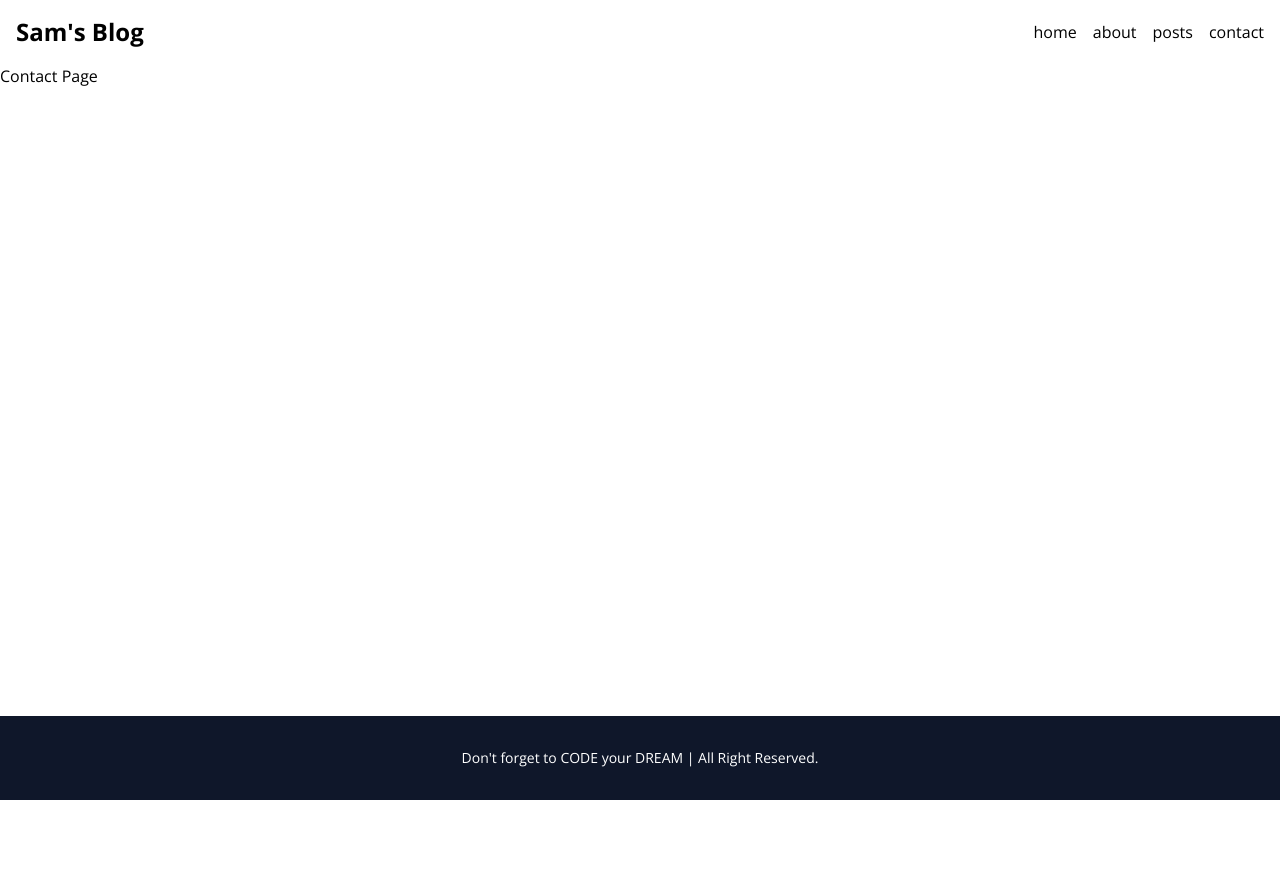
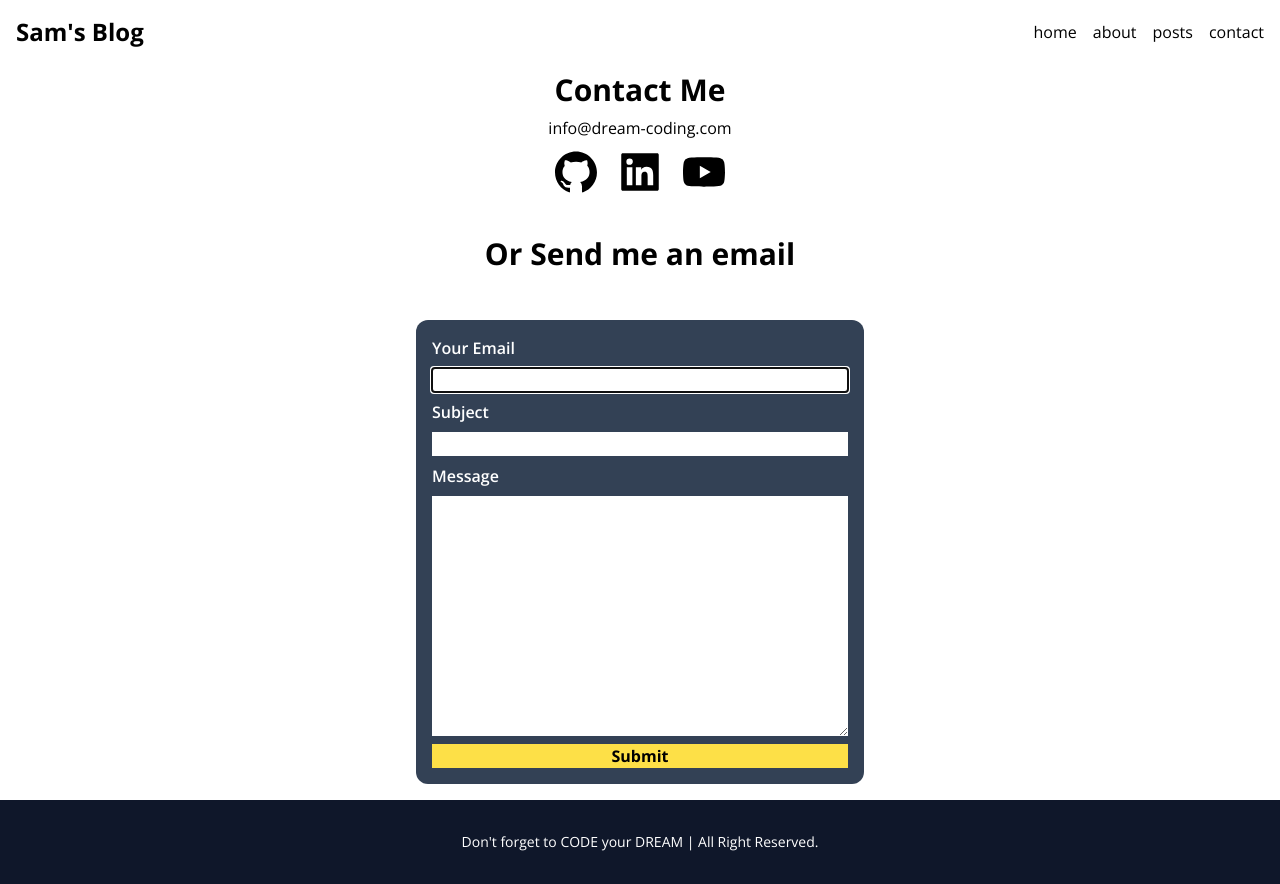
Before and after one commit to sangminlee98/Next.js-V13-study, a Next.js app in the folder blog/: page /contact in a window 1280 px wide. Before the commit the page ends 800 px from the top, so only its background shows below. Built offline with nearby package versions, Linux system fonts and the light colour scheme.

Commit message:
feat : Contact 페이지 구현

```diff
--- a/blog/src/app/contact/page.tsx
+++ b/blog/src/app/contact/page.tsx
@@ -1,5 +1,39 @@
+import ContactForm from "@/components/ContactForm";
 import React from "react";
+import { AiFillGithub, AiFillLinkedin, AiFillYoutube } from "react-icons/ai";
+
+const LINKS = [
+  { icon: <AiFillGithub />, url: "https://github.com/sangminlee98" },
+  {
+    icon: <AiFillLinkedin />,
+    url: "https://www.linkedin.com/in/%EC%83%81%EB%AF%BC-%EC%9D%B4-453084268/",
+  },
+  {
+    icon: <AiFillYoutube />,
+    url: "https://www.youtube.com/channel/UC8PzS8P3x4xQbNe_mVFKTzQ",
+  },
+];
 
 export default function ContactPage() {
-  return <div>Contact Page</div>;
+  return (
+    <section className="flex flex-col items-center">
+      <h2 className="text-3xl font-bold my-2">Contact Me</h2>
+      <p>info@dream-coding.com</p>
+      <ul className="flex gap-4 my-2">
+        {LINKS.map((link, index) => (
+          <a
+            key={index}
+            href={link.url}
+            target="_blank"
+            rel="noreferrer"
+            className="text-5xl hover:text-yellow-400"
+          >
+            {link.icon}
+          </a>
+        ))}
+      </ul>
+      <h2 className="text-3xl font-bold my-8">Or Send me an email</h2>
+      <ContactForm />
+    </section>
+  );
 }
--- /dev/null
+++ b/blog/src/components/Banner.tsx
@@ -0,0 +1,22 @@
+export type BannerData = {
+  message: string;
+  state: "success" | "error";
+};
+
+type BannerProps = {
+  banner: BannerData;
+};
+
+export default function Banner({ banner: { message, state } }: BannerProps) {
+  const isSuccess = state === "success";
+  const icon = isSuccess ? "✅" : "🔥";
+  return (
+    <p
+      className={`p-2 rounded-xl w-full text-center ${
+        isSuccess ? "bg-green-300" : "bg-red-300"
+      }`}
+    >
+      {`${icon} ${message}`}
+    </p>
+  );
+}
--- /dev/null
+++ b/blog/src/components/ContactForm.tsx
@@ -0,0 +1,87 @@
+"use client";
+
+import { useState } from "react";
+import Banner, { BannerData } from "./Banner";
+
+type Form = {
+  from: string;
+  subject: string;
+  message: string;
+};
+
+export default function ContactForm() {
+  const [form, setForm] = useState<Form>({
+    from: "",
+    subject: "",
+    message: "",
+  });
+
+  const [banner, setBanner] = useState<BannerData | null>(null);
+
+  const onChange = (
+    e: React.ChangeEvent<HTMLInputElement | HTMLTextAreaElement>
+  ) => {
+    const { name, value } = e.target;
+    setForm((prev) => ({ ...prev, [name]: value }));
+  };
+
+  const onSubmit = (e: React.FormEvent<HTMLFormElement>) => {
+    e.preventDefault();
+    console.log(form);
+    setBanner({ message: "성공!!", state: "success" });
+    setTimeout(() => {
+      setBanner(null);
+    }, 3000);
+  };
+
+  return (
+    <section className="w-full max-w-md">
+      {banner && <Banner banner={banner} />}
+      <form
+        onSubmit={onSubmit}
+        className="w-full flex flex-col gap-2 my-4 p-4 bg-slate-700 rounded-xl text-white"
+      >
+        <label className="font-semibold" htmlFor="from">
+          Your Email
+        </label>
+        <input
+          type="email"
+          id="from"
+          name="from"
+          required
+          autoFocus
+          value={form.from}
+          onChange={onChange}
+          className="text-black"
+        />
+        <label className="font-semibold" htmlFor="subject">
+          Subject
+        </label>
+        <input
+          type="text"
+          id="subject"
+          name="subject"
+          required
+          value={form.subject}
+          onChange={onChange}
+          className="text-black"
+        />
+        <label className="font-semibold" htmlFor="message">
+          Message
+        </label>
+        <textarea
+          rows={10}
+          id="message"
+          name="message"
+          required
+          value={form.message}
+          onChange={onChange}
+          className="text-black"
+        />
+        <button className="bg-yellow-300 text-black font-bold hover:bg-yellow-400">
+          Submit
+        </button>
+      </form>
+    </section>
+  );
+}
```
